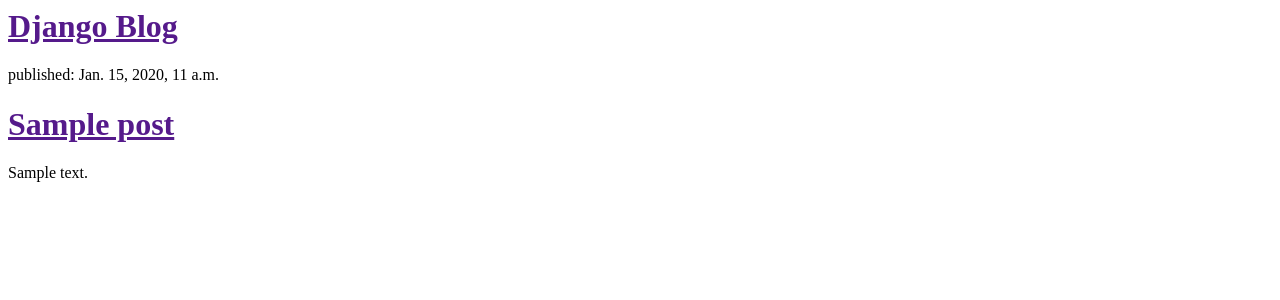
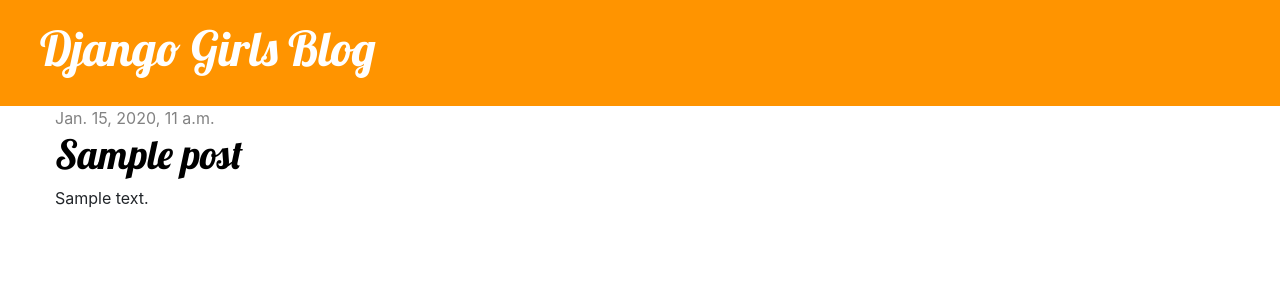
Before and after one commit to giogand62/my-first-blog, a Django app: template blog/templates/blog/post_list.html in a window 1280 px wide. Shown: the top 300 px of the page. Run offline with Django 3.2, Linux system fonts and the light colour scheme; the template is opened without the code that fills it: values that come from a table or form of the project are taken from there, others are empty; tables that the repository leaves empty hold one stand-in row (values such as "Sample post"); some libraries are stand-ins or nearby versions.

Commit message:
Aggiunta di stile a post_html.

```diff
--- /dev/null
+++ b/blog/static/css/blog.css
@@ -0,0 +1,46 @@
+.page-header {
+  background-color: #ff9400;
+  margin-top: 0;
+  padding: 20px 20px 20px 40px;
+}
+
+.page-header h1, .page-header h1 a, .page-header h1 a:visited, .page-header h1 a:active {
+  color: #ffffff;
+  font-size: 36pt;
+  text-decoration: none;
+}
+
+.content {
+  margin-left: 40px;
+}
+
+h1, h2, h3, h4 {
+  font-family: 'Lobster', cursive;
+}
+
+.date {
+  color: #828282;
+}
+
+.save {
+  float: right;
+}
+
+.post-form textarea, .post-form input {
+  width: 100%;
+}
+
+.top-menu, .top-menu:hover, .top-menu:visited {
+  color: #ffffff;
+  float: right;
+  font-size: 26pt;
+  margin-right: 20px;
+}
+
+.post {
+  margin-bottom: 50px;
+}
+
+.post h1 a, .post h1 a:visited {
+  color: #000000;
+}
--- a/blog/templates/blog/post_list.html
+++ b/blog/templates/blog/post_list.html
@@ -1,19 +1,31 @@
+{% load static %}
+<!DOCTYPE html>
 <html>
 <head>
   <title>Django blog</title>
+  <link rel="stylesheet" href="https://maxcdn.bootstrapcdn.com/bootstrap/4.1.3/css/bootstrap.min.css">
+  <link rel="stylesheet" href="{% static 'css/blog.css'%}">
+  <link href="https://fonts.googleapis.com/css?family=Lobster&subset=latin,latin-ext" rel="stylesheet" type="text/css">
 </head>
 <body>
-        <div>
-            <h1><a href="">Django Blog</a></h1>
+  <div class="page-header">
+    <h1><a href="/">Django Girls Blog</a></h1>
   </div>
 
+  <div class="content container">
+    <div class="row">
+      <div class="col-md-8">
         {% for post in posts %}
-        <div>
-	    <p>published: {{ post.published_date }}</p>
+        <div class="post">
+           <div class="date">
+            {{ post.published_date }}
+           </div>
            <h1><a href="">{{ post.title }}</a></h1>
            <p>{{ post.text|linebreaksbr }}</p>
         </div>
         {% endfor %}
-
+      </div>
+    </div>
+  </div>
  </body>
 </html>
```
Lines whose indentation alone changed are shown as unchanged.
